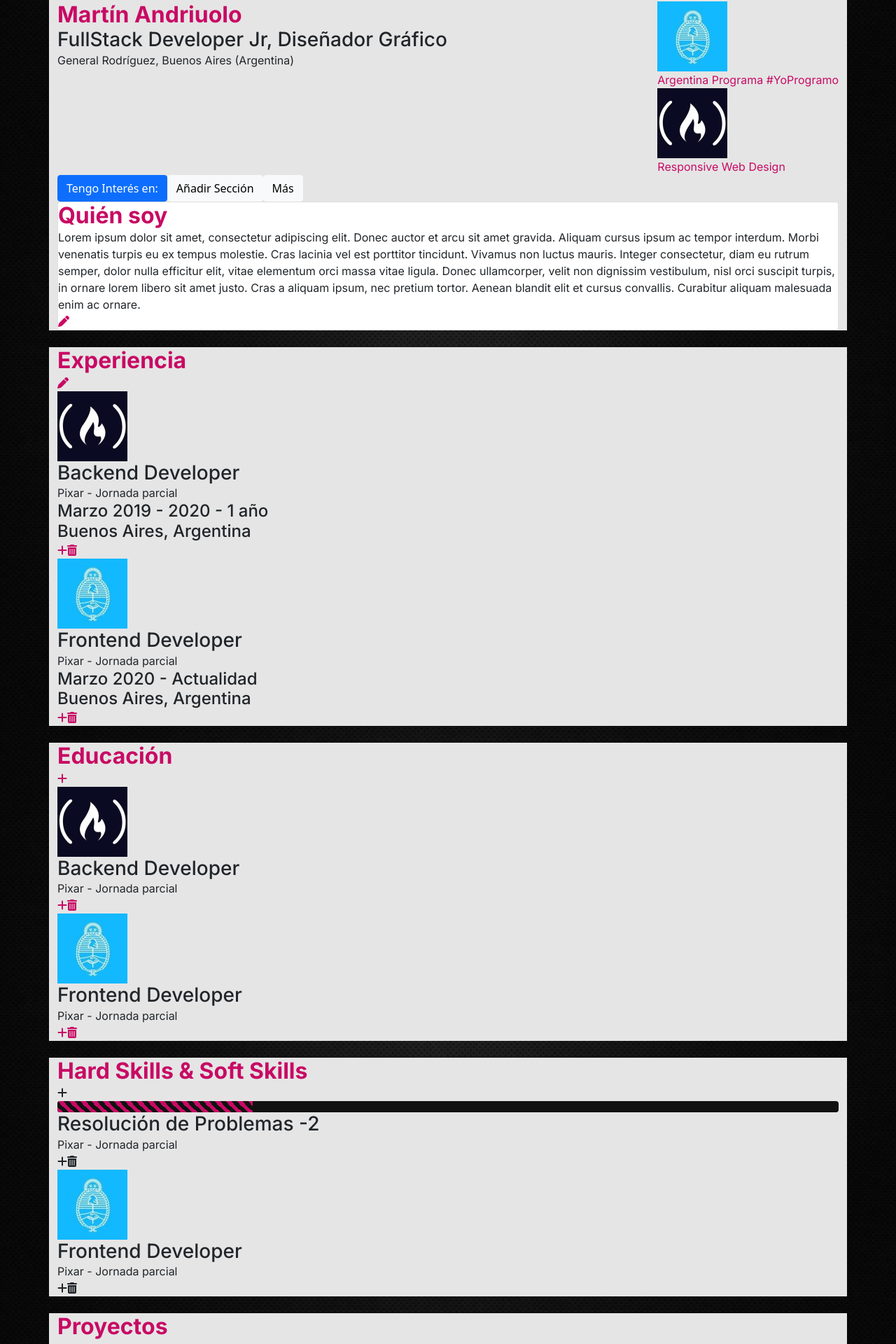
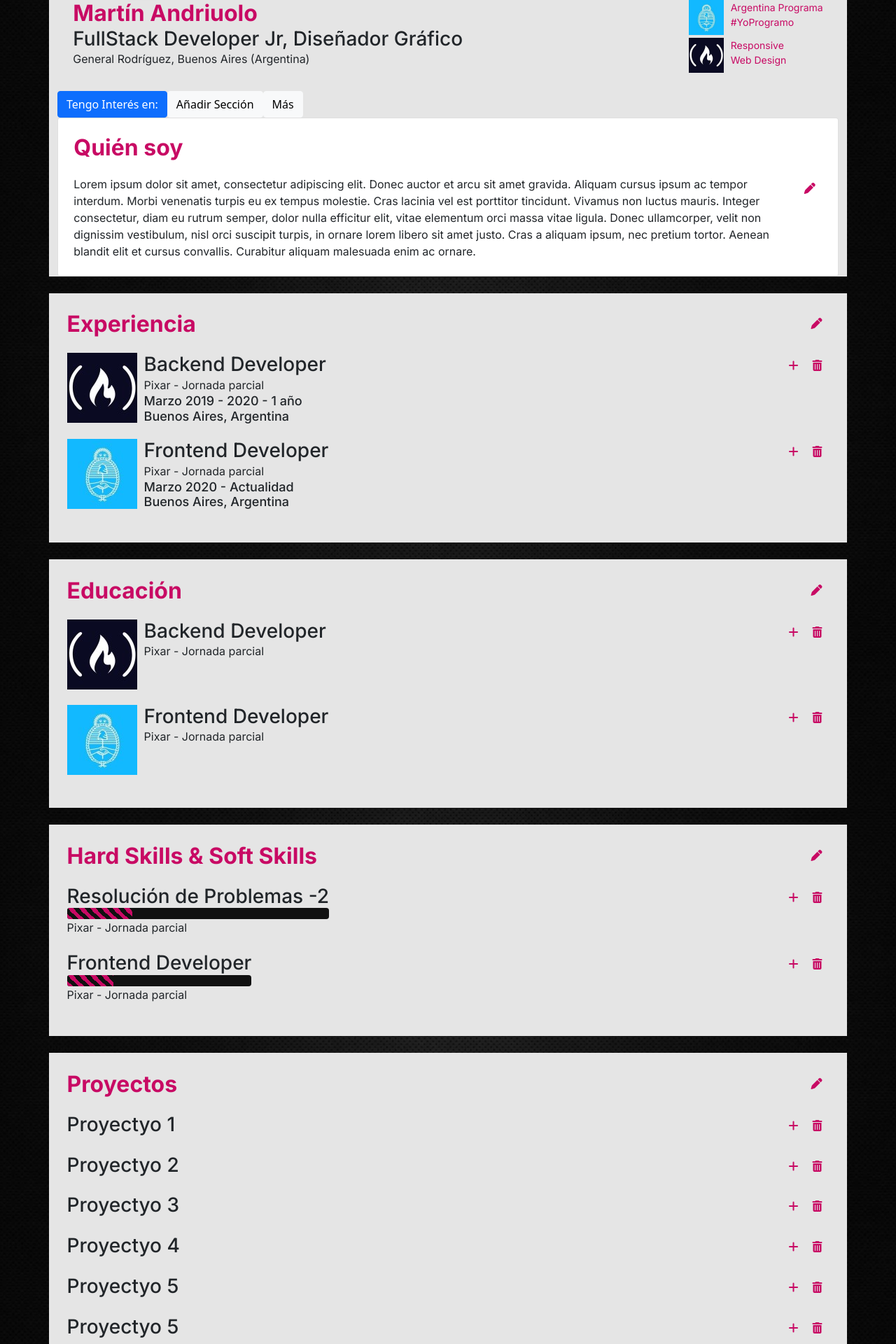
Before and after one commit to emegea/portfolio, an Angular app: page / in a window 1280 px wide. Shown: the part 621-2541 px from the top of the page at 70% size. Built offline with nearby package versions, Linux system fonts and the light colour scheme.

Commit message:
commit 4

```diff
--- a/src/app/components/about/about.component.css
+++ b/src/app/components/about/about.component.css
@@ -1,5 +1,8 @@
 .avatar {
     margin-top:-100px;
+    display:flex;
+    align-items: flex-end;
+    padding:0 2%;
 }
 .avatar img {
     width:200px;
@@ -7,7 +10,21 @@
     box-shadow: 0 0 20px rgba(0,0,0,0.8);
     border:5px solid #C80A64;
 }
-.info {
+.info, .card {
+    padding:2%;
+}
+.info, .card div {
     display:flex;
     justify-content:space-between;
 }
+.insignias {
+    margin:0 0 2% 0;
+}
+.insignias a {
+    display:flex;
+    font-size:14px;
+}
+.insignias a img {
+    margin:0 10px 0 0;
+    height:50px;
+}
--- a/src/app/components/about/about.component.html
+++ b/src/app/components/about/about.component.html
@@ -3,7 +3,7 @@
         <img src="/assets/img/avatar.jpg" alt="">
         <div>
             <a href="#">
-                <i class="fa fa-pen" onclick="showEditProfileModal()"></i>
+                <i class="fa fa-pen iconito" onclick="showEditProfileModal()"></i>
             </a>
         </div>
     </section>
@@ -17,13 +17,13 @@
             <li class="insignias">
                 <a href="https://mumuki.io/argentina-programa/certificates/verify/JFfyPDYM1Et8Vw8X">
                     <img src="/assets/img/argprog.jpg" alt="Argentina Programa">
-                    <p>Argentina Programa #YoProgramo</p>
+                    <p>Argentina Programa<br>#YoProgramo</p>
                 </a>
             </li>
             <li class="insignias">
                 <a href="https://www.freecodecamp.org/certification/emegea/responsive-web-design">
                     <img src="/assets/img/freecodecamp.jpg" alt="Free Code Camp">
-                    <p>Responsive Web Design</p>
+                    <p>Responsive<br>Web Design</p>
                 </a>
             </li>
         </ul>
@@ -34,11 +34,13 @@
         <button type="button" class="btn btn-light">Más</button>
     </section>
     <section class="card">
-        <h2>Quién soy</h2>
+        <h2 class="titulo">Quién soy</h2>
+        <div>
             <p>Lorem ipsum dolor sit amet, consectetur adipiscing elit. Donec auctor et arcu sit amet gravida. Aliquam cursus ipsum ac tempor interdum. Morbi venenatis turpis eu ex tempus molestie. Cras lacinia vel est porttitor tincidunt. Vivamus non luctus mauris. Integer consectetur, diam eu rutrum semper, dolor nulla efficitur elit, vitae elementum orci massa vitae ligula. Donec ullamcorper, velit non dignissim vestibulum, nisl orci suscipit turpis, in ornare lorem libero sit amet justo. Cras a aliquam ipsum, nec pretium tortor. Aenean blandit elit et cursus convallis. Curabitur aliquam malesuada enim ac ornare.
             </p>
             <a href="#">
-            <i class="fa fa-pen" onclick="showEditProfileModal()"></i>
+                <i class="fa fa-pen iconito" onclick="showEditProfileModal()"></i>
             </a>
+        </div>
     </section>
 </section><!-- About -->
--- a/src/app/components/academical/academical.component.css
+++ b/src/app/components/academical/academical.component.css
@@ -0,0 +1,19 @@
+#academical {
+    padding:2%;
+}
+#academical>div,
+#academical ul li article,
+#academical ul li article .uno {
+    display:flex;
+    justify-content:space-between;
+}
+#academical ul li {
+    margin:0 0 2% 0;
+}
+.uno img {
+    height: 100px;
+    margin: 0 10px 0 0;
+}
+.uno h4 {
+    font-size:18px;
+}
--- a/src/app/components/academical/academical.component.html
+++ b/src/app/components/academical/academical.component.html
@@ -1,35 +1,45 @@
 <section id="academical" class="container">
-    <h2>Educación</h2>
+    <div>
+        <h2 class="titulo">Educación</h2>
         <a href="#">
-        <i class="fa fa-plus" onclick="showEditProfileModal()"></i>
+            <i class="fa fa-pen iconito" onclick="showEditProfileModal()"></i>
         </a>
+    </div>
     <ul>
         <li>
             <article>
+                <div class="uno">
                     <img src="../../../assets/img/freecodecamp.jpg" alt="" />
+                    <div>
                         <h3>Backend Developer</h3>
                         <p>Pixar - Jornada parcial</p>
+                    </div>
+                </div>
                 <div>
                     <a href="#">
-                        <i class="fa fa-plus" onclick="showEditProfileModal()"></i>
+                        <i class="fa fa-plus iconito" onclick="showEditProfileModal()"></i>
                     </a>
                     <a href="#">
-                        <i class="fa fa-trash" onclick="showEditProfileModal()"></i>
+                        <i class="fa fa-trash iconito" onclick="showEditProfileModal()"></i>
                     </a>
                 </div>
             </article>
         </li>
         <li>
             <article>
+                <div class="uno">
                     <img src="../../../assets/img/argprog.jpg" alt="" />
+                    <div>
                         <h3>Frontend Developer</h3>
                         <p>Pixar - Jornada parcial</p>
+                    </div>
+                </div>
                 <div>
                     <a href="#">
-                        <i class="fa fa-plus" onclick="showEditProfileModal()"></i>
+                        <i class="fa fa-plus iconito" onclick="showEditProfileModal()"></i>
                     </a>
                     <a href="#">
-                        <i class="fa fa-trash" onclick="showEditProfileModal()"></i>
+                        <i class="fa fa-trash iconito" onclick="showEditProfileModal()"></i>
                     </a>
                 </div>
             </article>
--- a/src/app/components/experience/experience.component.css
+++ b/src/app/components/experience/experience.component.css
@@ -0,0 +1,19 @@
+#experience {
+    padding:2%;
+}
+#experience>div,
+#experience ul li article,
+#experience ul li article .uno {
+    display:flex;
+    justify-content:space-between;
+}
+#experience ul li {
+    margin:0 0 2% 0;
+}
+.uno img {
+    height: 100px;
+    margin: 0 10px 0 0;
+}
+.uno h4 {
+    font-size:18px;
+}
--- a/src/app/components/experience/experience.component.html
+++ b/src/app/components/experience/experience.component.html
@@ -1,41 +1,49 @@
-<section id="experience" class="container">
-    <h2>Experiencia</h2>
+<section id="experience" class="container ">
     <div>
+        <h2 class="titulo">Experiencia</h2>
         <a href="#">
-            <i class="fa fa-pen" onclick="showEditProfileModal()"></i>
+            <i class="fa fa-pen iconito" onclick="showEditProfileModal()"></i>
         </a>
     </div>
     <ul>
         <li>
             <article>
+                <div class="uno">
                     <img src="../../../assets/img/freecodecamp.jpg" alt="" />
+                    <div>
                         <h3>Backend Developer</h3>
                         <p>Pixar - Jornada parcial</p>
                         <h4>Marzo 2019 - 2020 - 1 año</h4>
                         <h4>Buenos Aires, Argentina</h4>
+                    </div>
+                </div>
                 <div>
                     <a href="#">
-                        <i class="fa fa-plus" onclick="showEditProfileModal()"></i>
+                        <i class="fa fa-plus iconito" onclick="showEditProfileModal()"></i>
                     </a>
                     <a href="#">
-                        <i class="fa fa-trash" onclick="showEditProfileModal()"></i>
+                        <i class="fa fa-trash iconito" onclick="showEditProfileModal()"></i>
                     </a>
                 </div>
             </article>
         </li>
         <li>
             <article>
+                <div class="uno">
                     <img src="../../../assets/img/argprog.jpg" alt="" />
+                    <div>
                         <h3>Frontend Developer</h3>
                         <p>Pixar - Jornada parcial</p>
                         <h4>Marzo 2020 - Actualidad</h4>
                         <h4>Buenos Aires, Argentina</h4>
+                    </div>
+                </div>
                 <div>
                     <a href="#">
-                        <i class="fa fa-plus" onclick="showEditProfileModal()"></i>
+                        <i class="fa fa-plus iconito" onclick="showEditProfileModal()"></i>
                     </a>
                     <a href="#">
-                        <i class="fa fa-trash" onclick="showEditProfileModal()"></i>
+                        <i class="fa fa-trash iconito" onclick="showEditProfileModal()"></i>
                     </a>
                 </div>
             </article>
--- a/src/app/components/projects/projects.component.css
+++ b/src/app/components/projects/projects.component.css
@@ -0,0 +1,19 @@
+#projects {
+    padding:2%;
+}
+#projects>div,
+#projects ul li article,
+#projects ul li article .uno {
+    display:flex;
+    justify-content:space-between;
+}
+#projects ul li {
+    margin:0 0 2% 0;
+}
+.uno img {
+    height: 100px;
+    margin: 0 10px 0 0;
+}
+.uno h4 {
+    font-size:18px;
+}
--- a/src/app/components/projects/projects.component.html
+++ b/src/app/components/projects/projects.component.html
@@ -1,8 +1,8 @@
 <section id="projects" class="container">
-    <h2>Proyectos</h2>
     <div>
+        <h2 class="titulo">Proyectos</h2>
         <a href="#">
-            <i class="fa fa-plus" onclick="showEditProfileModal()"></i>
+            <i class="fa fa-pen iconito" onclick="showEditProfileModal()"></i>
         </a>
     </div>
     <ul>
@@ -11,10 +11,10 @@
                 <h3>Proyectyo 1</h3>
                 <div>
                     <a href="#">
-                        <i class="fa fa-plus" onclick="showEditProfileModal()"></i>
+                        <i class="fa fa-plus iconito" onclick="showEditProfileModal()"></i>
                     </a>
                     <a href="#">
-                        <i class="fa fa-trash" onclick="showEditProfileModal()"></i>
+                        <i class="fa fa-trash iconito" onclick="showEditProfileModal()"></i>
                     </a>
                 </div>
             </article>
@@ -24,10 +24,10 @@
                 <h3>Proyectyo 2</h3>
                 <div>
                     <a href="#">
-                        <i class="fa fa-plus" onclick="showEditProfileModal()"></i>
+                        <i class="fa fa-plus iconito" onclick="showEditProfileModal()"></i>
                     </a>
                     <a href="#">
-                        <i class="fa fa-trash" onclick="showEditProfileModal()"></i>
+                        <i class="fa fa-trash iconito" onclick="showEditProfileModal()"></i>
                     </a>
                 </div>
             </article>
@@ -37,10 +37,10 @@
                 <h3>Proyectyo 3</h3>
                 <div>
                     <a href="#">
-                        <i class="fa fa-plus" onclick="showEditProfileModal()"></i>
+                        <i class="fa fa-plus iconito" onclick="showEditProfileModal()"></i>
                     </a>
                     <a href="#">
-                        <i class="fa fa-trash" onclick="showEditProfileModal()"></i>
+                        <i class="fa fa-trash iconito" onclick="showEditProfileModal()"></i>
                     </a>
                 </div>
             </article>
@@ -50,10 +50,10 @@
                 <h3>Proyectyo 4</h3>
                 <div>
                     <a href="#">
-                        <i class="fa fa-plus" onclick="showEditProfileModal()"></i>
+                        <i class="fa fa-plus iconito" onclick="showEditProfileModal()"></i>
                     </a>
                     <a href="#">
-                        <i class="fa fa-trash" onclick="showEditProfileModal()"></i>
+                        <i class="fa fa-trash iconito" onclick="showEditProfileModal()"></i>
                     </a>
                 </div>
             </article>
@@ -63,10 +63,10 @@
                 <h3>Proyectyo 5</h3>
                 <div>
                     <a href="#">
-                        <i class="fa fa-plus" onclick="showEditProfileModal()"></i>
+                        <i class="fa fa-plus iconito" onclick="showEditProfileModal()"></i>
                     </a>
                     <a href="#">
-                        <i class="fa fa-trash" onclick="showEditProfileModal()"></i>
+                        <i class="fa fa-trash iconito" onclick="showEditProfileModal()"></i>
                     </a>
                 </div>
             </article>
@@ -76,10 +76,10 @@
                 <h3>Proyectyo 5</h3>
                 <div>
                     <a href="#">
-                        <i class="fa fa-plus" onclick="showEditProfileModal()"></i>
+                        <i class="fa fa-plus iconito" onclick="showEditProfileModal()"></i>
                     </a>
                     <a href="#">
-                        <i class="fa fa-trash" onclick="showEditProfileModal()"></i>
+                        <i class="fa fa-trash iconito" onclick="showEditProfileModal()"></i>
                     </a>
                 </div>
             </article>
--- a/src/app/components/skills/skills.component.css
+++ b/src/app/components/skills/skills.component.css
@@ -0,0 +1,19 @@
+#skills {
+    padding:2%;
+}
+#skills>div,
+#skills ul li article,
+#skills ul li article .uno {
+    display:flex;
+    justify-content:space-between;
+}
+#skills ul li {
+    margin:0 0 2% 0;
+}
+.uno img {
+    height: 100px;
+    margin: 0 10px 0 0;
+}
+.uno h4 {
+    font-size:18px;
+}
--- a/src/app/components/skills/skills.component.html
+++ b/src/app/components/skills/skills.component.html
@@ -1,30 +1,46 @@
 <section id="skills" class="container">
-    <h2>Hard Skills & Soft Skills</h2>
     <div>
-        <i class="fa fa-plus" onclick="showEditProfileModal()"></i>
+        <h2 class="titulo">Hard Skills & Soft Skills</h2>
+        <a href="#">
+            <i class="fa fa-pen iconito" onclick="showEditProfileModal()"></i>
+        </a>
     </div>
     <ul>
         <li>
             <article>
-                <div class="progress">
-                    <div class="progress-bar progress-bar-striped bg-success" role="progressbar" style="width: 25%" aria-valuenow="25" aria-valuemin="0" aria-valuemax="100"></div>
+                <div>
+                    <h3>Resolución de Problemas -2</h3>
+                    <div class="progress">
+                        <div class="progress-bar progress-bar-striped bg-success" role="progressbar" style="width: 25%" aria-valuenow="25" aria-valuemin="0" aria-valuemax="100"></div>
+                    </div>
+                    <p>Pixar - Jornada parcial</p>
                 </div>
-                <h3>Resolución de Problemas -2</h3>
-                <p>Pixar - Jornada parcial</p>
                 <div>
-                    <i class="fa fa-plus" onclick="showEditProfileModal()"></i>
-                    <i class="fa fa-trash" onclick="showEditProfileModal()"></i>
+                    <a href="#">
+                        <i class="fa fa-plus iconito" onclick="showEditProfileModal()"></i>
+                    </a>
+                    <a href="#">
+                        <i class="fa fa-trash iconito" onclick="showEditProfileModal()"></i>
+                    </a>
                 </div>
             </article>
         </li>
         <li>
             <article>
-                <img src="../../../assets/img/argprog.jpg" alt="" />
-                <h3>Frontend Developer</h3>
-                <p>Pixar - Jornada parcial</p>
                 <div>
-                    <i class="fa fa-plus" onclick="showEditProfileModal()"></i>
-                    <i class="fa fa-trash" onclick="showEditProfileModal()"></i>
+                    <h3>Frontend Developer</h3>
+                    <div class="progress">
+                        <div class="progress-bar progress-bar-striped bg-success" role="progressbar" style="width: 25%" aria-valuenow="25" aria-valuemin="0" aria-valuemax="100"></div>
+                    </div>
+                    <p>Pixar - Jornada parcial</p>
+                    </div>
+                <div>
+                    <a href="#">
+                        <i class="fa fa-plus iconito" onclick="showEditProfileModal()"></i>
+                    </a>
+                    <a href="#">
+                        <i class="fa fa-trash iconito" onclick="showEditProfileModal()"></i>
+                    </a>
                 </div>
             </article>
         </li>
--- a/src/styles.css
+++ b/src/styles.css
@@ -17,7 +17,11 @@ h1, h2, h3, h4, h5, h6, p { font-family:'Inter', sans-serif; }
 h2, a { color:#C80A64; }
 a:hover { color:#80063f; }
 h2 { font-weight:bold; }
+h2.titulo { margin:0 0 2%; }
 .container { background:#e5e5e5; margin:1.5em auto; }
+.iconito { padding:10px; border-radius:100%; }
+.iconito:hover { background: rgb(0,0,0,0.5); }
+
 .progress { background-color:#111; }
 .progress-bar-striped {
   background-image: linear-gradient(45deg,
```
Also changed, not shown: src/index.html (line endings or trailing spaces). Lines whose indentation alone changed are shown as unchanged.
